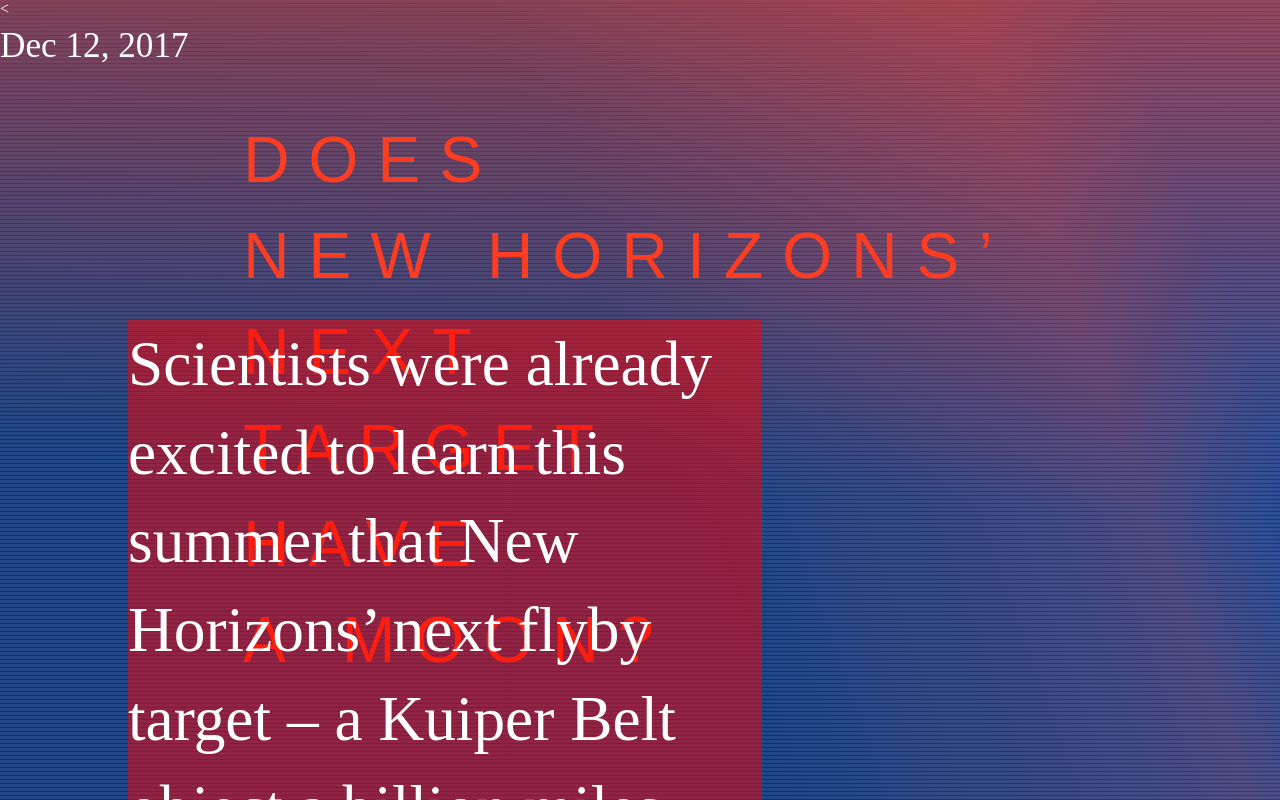
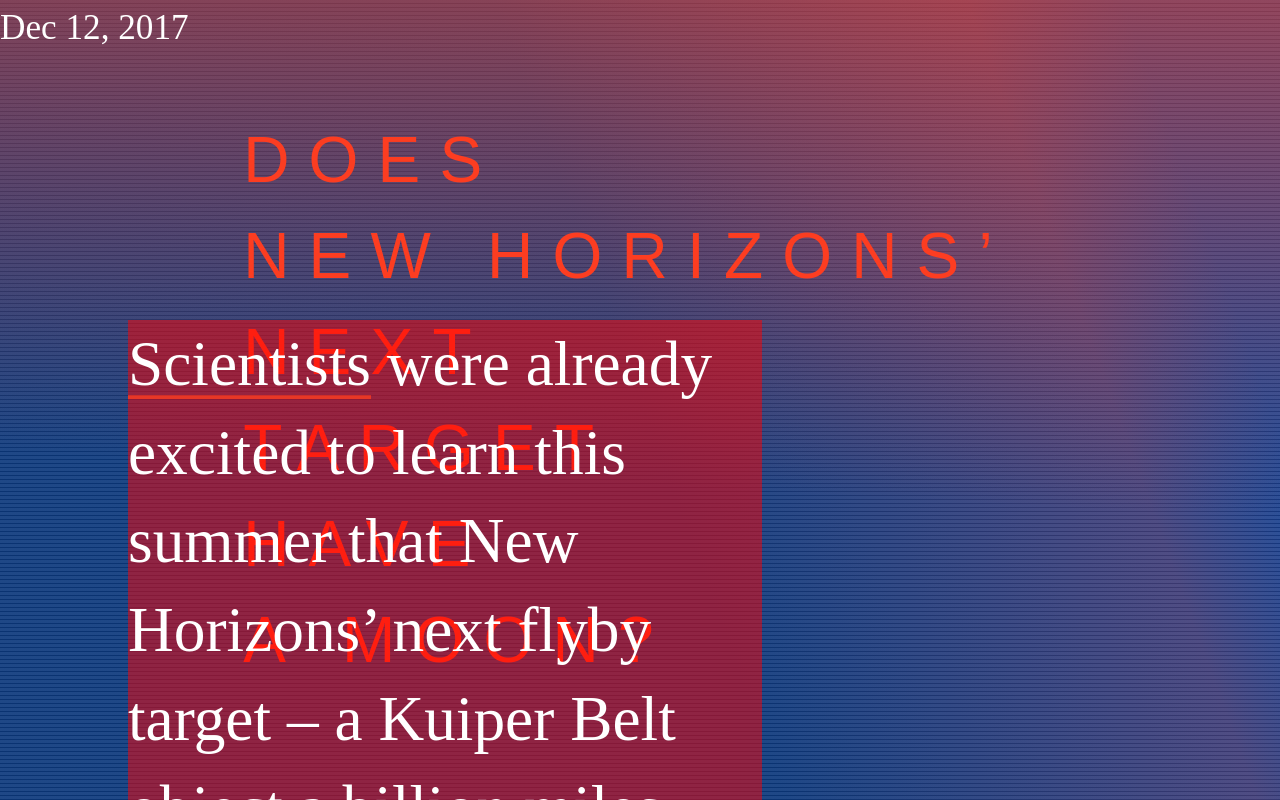
Before and after one commit to adinaradke/orbits, a website: page index.html in a window 1280 px wide. Drawn offline with nearby package versions, Linux system fonts and the light colour scheme; a web font is replaced by a local one.

Commit message:
typo fixed

```diff
--- a/index.html
+++ b/index.html
@@ -36,14 +36,14 @@
       <h1 class="sun">Does New&nbsp;Horizons’ Next Target Have a&nbsp;Moon?</h1>
       <!-- <div id="satelliteTest">
       </div> -->
-      <<div id="navitem--sub--1" class="satellite">
+      <div id="navitem--sub--1" class="satellite">
         <div class="pos">
           <div class="subitem">Dec&nbsp;12,&nbsp;2017</div>
         </div>
       </div>
       <div id="navitem--sub--2" class="satellite">
         <div class="pos">
-          <div class="subitem teaser">Scientists were already excited to learn this summer that New Horizons’ next flyby target – a Kuiper Belt object a billion miles past Pluto – might be either peanut-shaped or even two objects orbiting one another. Now new data hints that 2014 MU69 might have orbital company: a small moon.</div>
+          <div class="subitem teaser"><a href="/article.html">Scientists</a> were already excited to learn this summer that New Horizons’ next flyby target – a Kuiper Belt object a billion miles past Pluto – might be either peanut-shaped or even two objects orbiting one another. Now new data hints that 2014 MU69 might have orbital company: <a href="/article.html">a small moon</a>.</div>
         </div>
       </div>
     </div>
```
